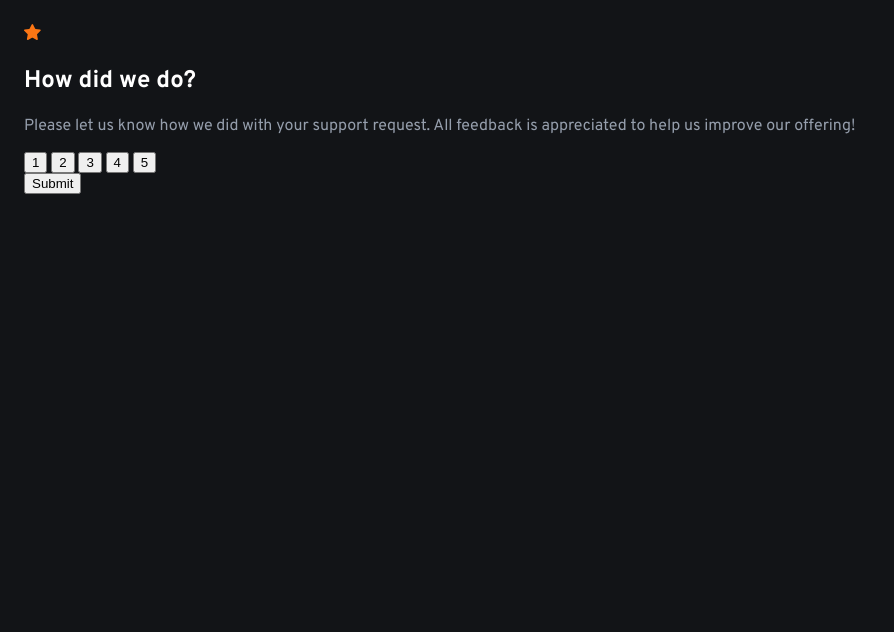
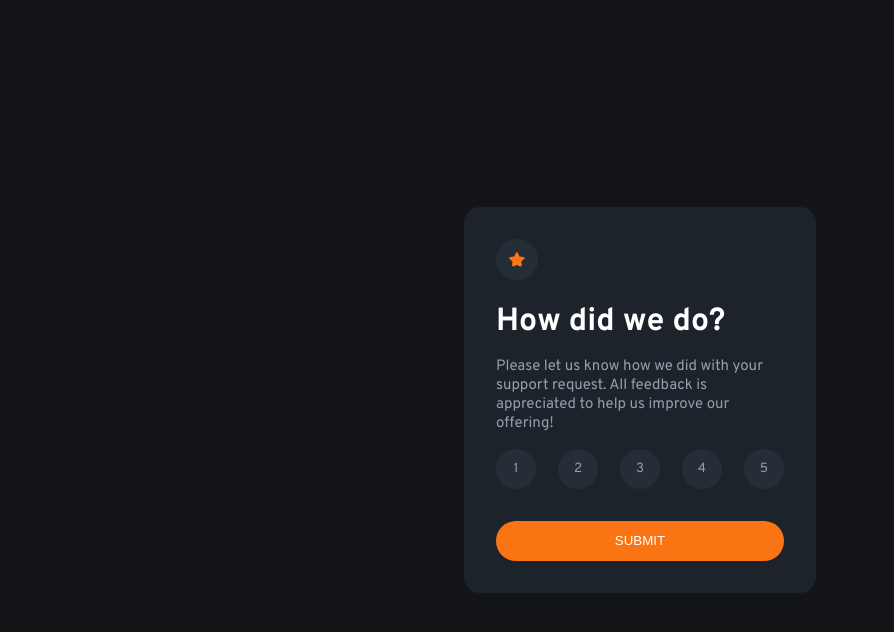
Before and after one commit to iwanharyatno/fm-rating-component, a plain HTML site: page index.html in a window 1280 px wide. Shown: the whole page, without its empty margins (0-894 px from the left). Drawn offline with Linux system fonts and the light colour scheme.

Commit message:
Create the UI Component

```diff
--- a/index.html
+++ b/index.html
@@ -12,9 +12,7 @@
     <div class="rating-box">
       <!-- Rating state start -->
       <div id="state-rating">
-        <div class="box-icon">
-          <img src="images/icon-star.svg" alt="Star Icon">
-        </div>
+        <img src="images/icon-star.svg" alt="Star Icon" class="box-icon">
         <h2 class="box-title">How did we do?</h2>
         <p class="box-description">
           Please let us know how we did with your support request. All feedback is appreciated
@@ -35,7 +33,7 @@
       <div id="state-thank" hidden>
         <img src="images/illustration-thank-you.svg" alt="Tilted phone icon with flying message" class="box-image">
         <div class="thank-rating">You selected <span id="field-rating"></span> out of 5</div>
-        <h2 class="box-title">Thank you</h2>
+        <h2 class="box-title">Thank you!</h2>
         <p>
           We appreciate you taking the time to give a rating. If you ever need more support,
           don’t hesitate to get in touch!
@@ -44,5 +42,6 @@
       <!-- Thank you state end -->
     </div>
   </main>
+  <script src="scripts/script.js"></script>
 </body>
 </html>
--- a/styles/style.css
+++ b/styles/style.css
@@ -2,9 +2,10 @@
 
 :root {
   --color-bg: hsl(216, 12%, 8%);
-  --color-box-bg: hsl(213, 19%, 18%);
+  --color-box-bg: hsl(215, 20%, 14%);
   --color-primary: hsl(25, 97%, 53%);
-  --color-secondary: hsl(25, 97%, 53%);
+  --color-secondary: hsl(213, 19%, 18%);
+  --color-secondary-light: hsl(216, 12%, 54%);
   --color-text: hsl(217, 12%, 63%);
   --color-text-light: hsl(0, 0%, 100%);
 }
@@ -17,6 +18,103 @@ body {
   color: var(--color-text);
 }
 
+main {
+  display: flex;
+  justify-content: center;
+  align-items: center;
+  max-width: 1440px;
+  height: calc(100vh - 3rem);
+}
+
 h2 {
   color: var(--color-text-light);
+  margin: 0;
+  margin-top: 1rem;
+  font-size: 2rem;
 }
+
+p {
+  font-size: 15px;
+}
+
+.rating-box {
+  background-color: var(--color-box-bg);
+  padding: 2rem;
+  border-radius: 1rem;
+  max-width: 18rem;
+}
+
+.box-icon {
+  width: 1rem;
+  padding: 0.8rem;
+  border-radius: 50%;
+  background-color: var(--color-secondary);
+}
+
+.rating-bar {
+  display: flex;
+  justify-content: space-between;
+  flex-wrap: wrap;
+  margin: 1rem 0;
+}
+
+.btn-rate {
+  border: none;
+  background-color: var(--color-secondary);
+  width: 2.5rem;
+  height: 2.5rem;
+  font-family: inherit;
+  color: inherit;
+  border-radius: 50%;
+  transition: all 0.4s;
+}
+
+.rate-selected {
+  background-color: var(--color-secondary-light);
+  color: var(--color-text-light);
+  font-weight: bold;
+}
+
+.btn-primary {
+  margin-top: 1rem;
+  width: 100%;
+  border: none;
+  background-color: var(--color-primary);
+  padding: 0.8rem;
+  border-radius: 2rem;
+  color: var(--color-text-light);
+  text-transform: uppercase;
+  transition: all 0.4s;
+}
+
+#state-thank {
+  text-align: center;
+}
+
+.box-image {
+  display: block;
+  margin: auto;
+  margin-bottom: 1.5rem;
+}
+
+.thank-rating {
+  display: inline-block;
+  background-color: var(--color-secondary);
+  color: var(--color-primary);
+  padding: 0.5rem 0.7rem;
+  border-radius: 1rem;
+  margin-bottom: 1rem;
+}
+
+.btn-primary:hover {
+  background-color: #fff;
+  color: var(--color-primary);
+}
+
+.btn-rate:hover {
+  background-color: var(--color-primary);
+  color: #fff;
+}
+
+@media screen and (min-width: 768px) {
+}
```
